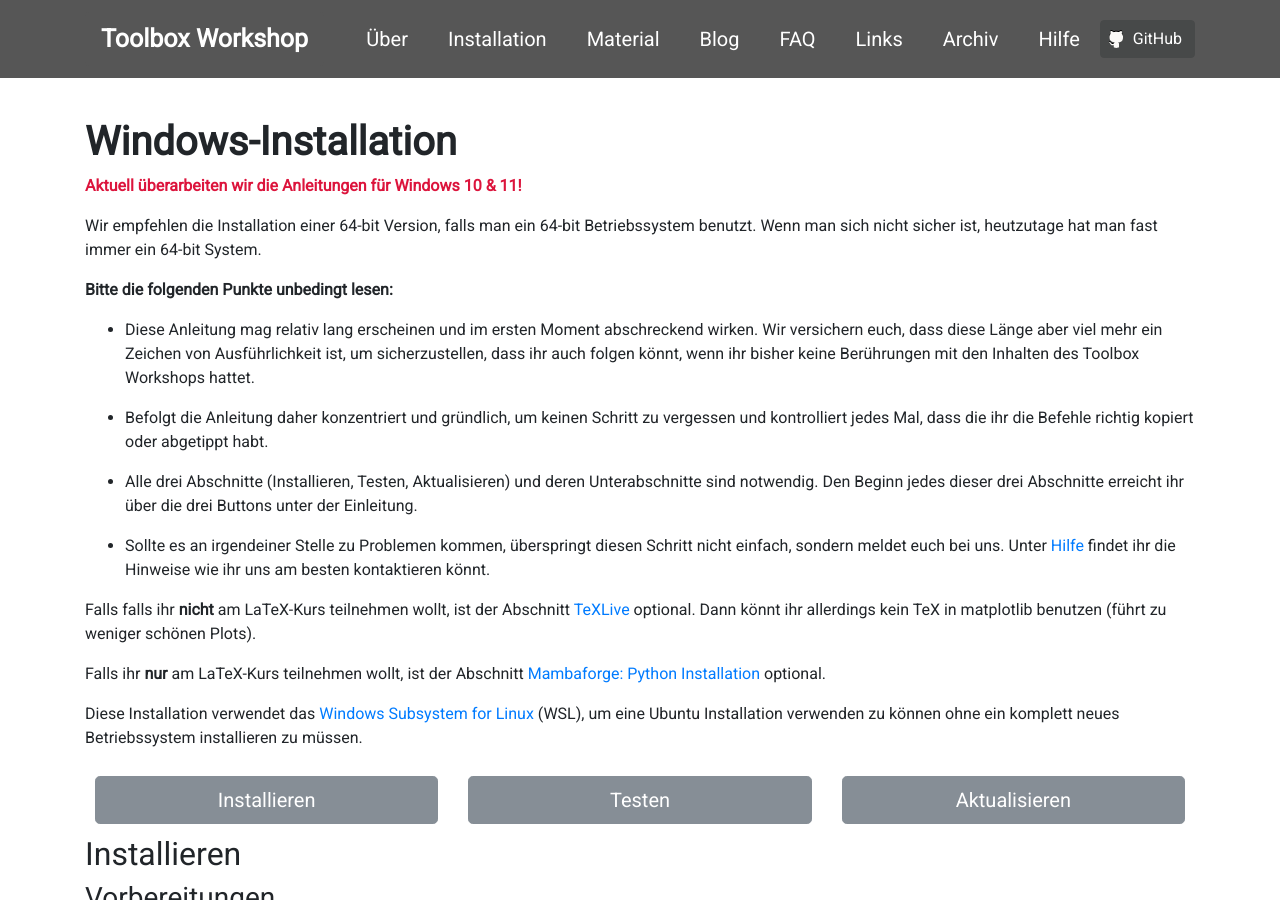
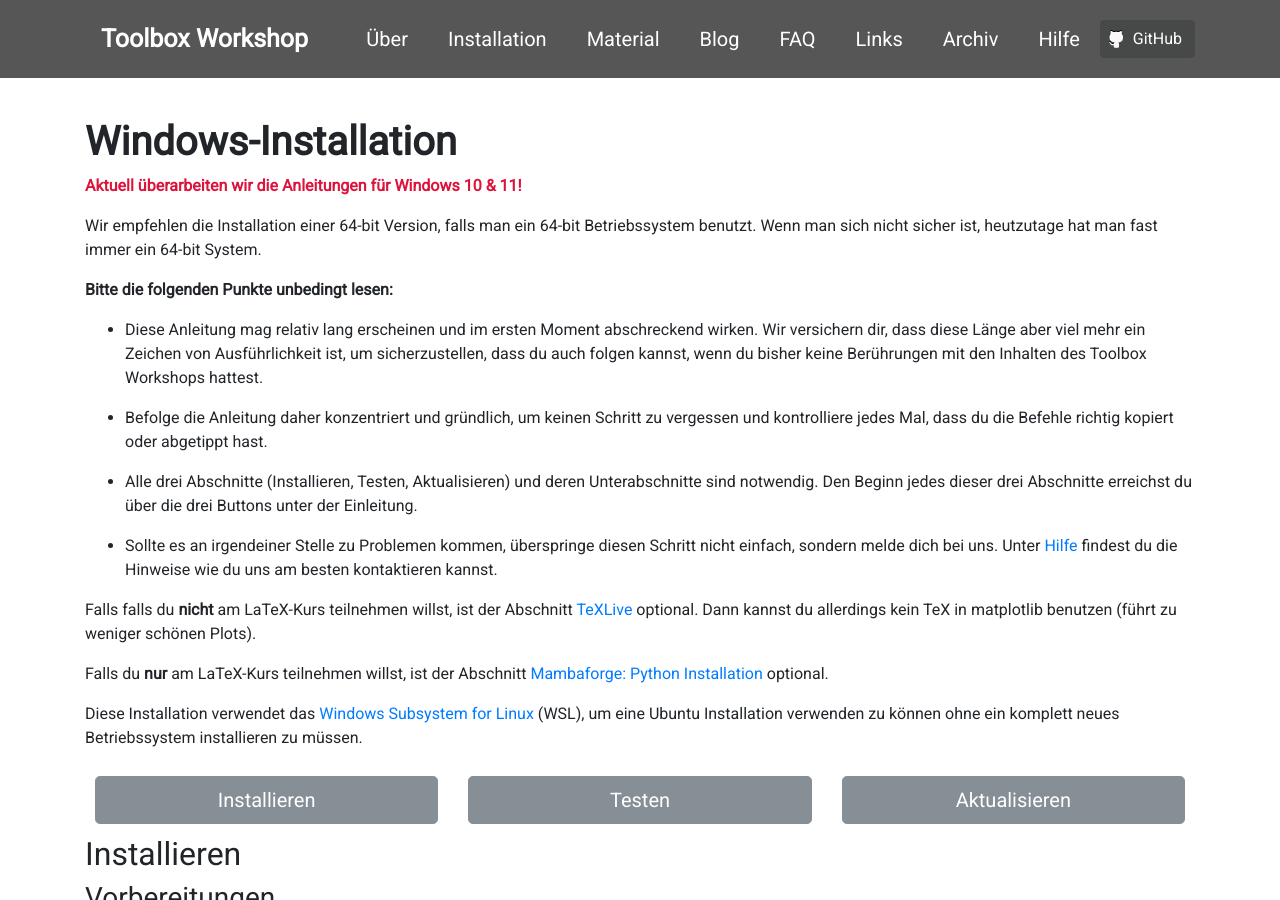
Before and after one commit to pep-dortmund/homepage-toolbox, a Jekyll site: the page built from install/windows.md, in a window 1280 px wide and 900 px high. Built offline with Jekyll 4.4.1, drawn with Linux system fonts in a browser that asks for light colours; nearby versions of some CDN libraries.

Commit message:
change windows introduction to you

```diff
--- a/install/windows.md
+++ b/install/windows.md
@@ -11,26 +11,25 @@ Wenn man sich nicht sicher ist, heutzutage hat man fast immer ein 64-bit System.
 __Bitte die folgenden Punkte unbedingt lesen:__
 
 + Diese Anleitung mag relativ lang erscheinen und im ersten Moment abschreckend wirken.
-Wir versichern euch, dass diese Länge aber viel mehr ein Zeichen von Ausführlichkeit
-ist, um sicherzustellen, dass ihr auch folgen könnt, wenn ihr bisher keine Berührungen
-mit den Inhalten des Toolbox Workshops hattet.
+Wir versichern dir, dass diese Länge aber viel mehr ein Zeichen von Ausführlichkeit
+ist, um sicherzustellen, dass du auch folgen kannst, wenn du bisher keine Berührungen
+mit den Inhalten des Toolbox Workshops hattest.
 
-+ Befolgt die Anleitung daher konzentriert und gründlich, um keinen Schritt zu vergessen
-und kontrolliert jedes Mal, dass die ihr die Befehle richtig kopiert oder abgetippt habt.
++ Befolge die Anleitung daher konzentriert und gründlich, um keinen Schritt zu vergessen
+und kontrolliere jedes Mal, dass du die Befehle richtig kopiert oder abgetippt hast.
 
 + Alle drei Abschnitte (Installieren, Testen, Aktualisieren) und deren Unterabschnitte sind notwendig.
-Den Beginn jedes dieser drei Abschnitte erreicht ihr über die drei Buttons unter der Einleitung.
+Den Beginn jedes dieser drei Abschnitte erreichst du über die drei Buttons unter der Einleitung.
+
++ Sollte es an irgendeiner Stelle zu Problemen kommen, überspringe diesen Schritt nicht einfach,
+sondern melde dich bei uns. Unter [Hilfe](/problem.html) findest du die Hinweise wie du uns
+am besten kontaktieren kannst.
 
 
-+ Sollte es an irgendeiner Stelle zu Problemen kommen, überspringt diesen Schritt nicht einfach,
-sondern meldet euch bei uns. Unter [Hilfe](/problem.html) findet ihr die Hinweise wie ihr uns
-am besten kontaktieren könnt.
+Falls falls du __nicht__ am LaTeX-Kurs teilnehmen willst, ist der Abschnitt <a href="#TeXLive">TeXLive </a> optional.
+Dann kannst du allerdings kein TeX in matplotlib benutzen (führt zu weniger schönen Plots).
 
-
-Falls falls ihr __nicht__ am LaTeX-Kurs teilnehmen wollt, ist der Abschnitt <a href="#TeXLive">TeXLive </a> optional.
-Dann könnt ihr allerdings kein TeX in matplotlib benutzen (führt zu weniger schönen Plots).
-
-Falls ihr __nur__ am LaTeX-Kurs teilnehmen wollt, ist der Abschnitt <a href="#Mambaforge">Mambaforge: Python Installation</a> optional.
+Falls du __nur__ am LaTeX-Kurs teilnehmen willst, ist der Abschnitt <a href="#Mambaforge">Mambaforge: Python Installation</a> optional.
 
 Diese Installation verwendet das [Windows Subsystem for Linux](https://docs.microsoft.com/en-us/windows/wsl/install-win10){:target="_blank"} (WSL),
 um eine Ubuntu Installation verwenden zu können ohne ein komplett neues Betriebssystem installieren zu müssen.
```
